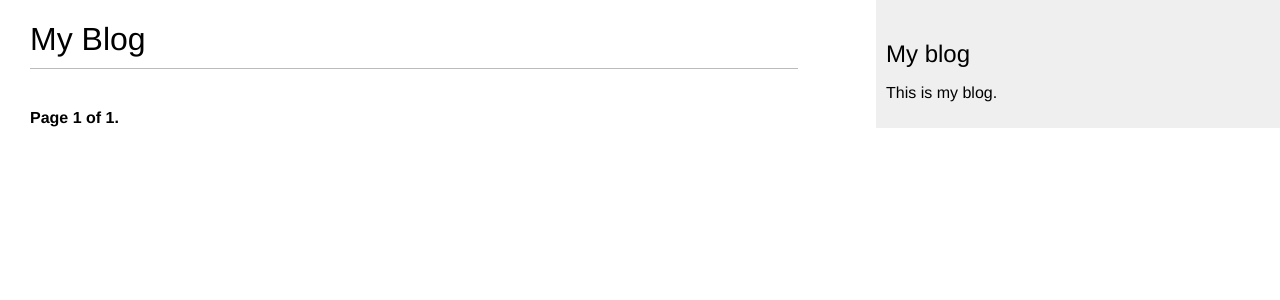
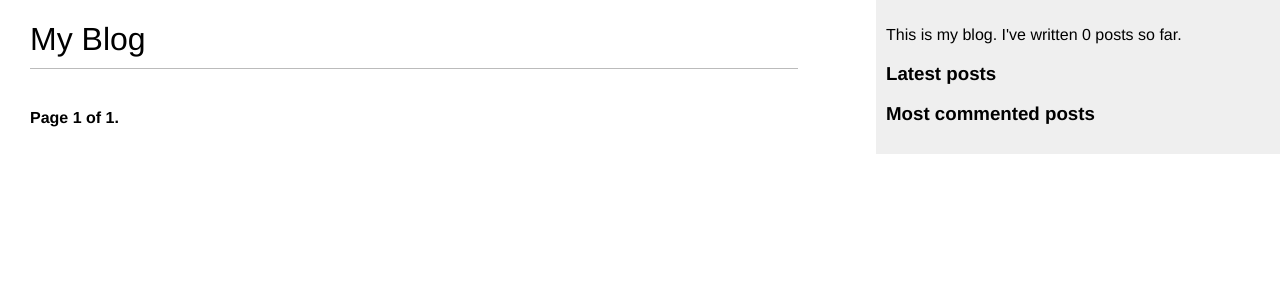
Before and after one commit to Deepak-Testpress/project_blog, a Django app: page /blog/ in a window 1280 px wide. Shown: the top 300 px of the page. Run offline with Django 4.2, Linux system fonts and the light colour scheme; data that the repository does not hold is empty.

Commit message:
Display latest and most commented posts in the sidebar (#13)

```diff
--- a/mysite/blog/templates/blog/base.html
+++ b/mysite/blog/templates/blog/base.html
@@ -1,3 +1,4 @@
+{% load blog_tags %}
 {% load static %}
 <!DOCTYPE html>
 <html>
@@ -11,8 +12,18 @@
             {% endblock %}
         </div>
         <div id="sidebar">
-            <h2>My blog</h2>
-            <p>This is my blog.</p>
+            <p>This is my blog. I've written {% total_posts %} posts so far.</p>
+            <h3>Latest posts</h3>
+            {% latest_posts 3 %}
+            <h3>Most commented posts</h3>
+            {% get_most_commented_posts as most_commented_posts %}
+            <ul>
+                {% for post in most_commented_posts %}
+                    <li>
+                        <a href="{{ post.get_absolute_url }}">{{ post.title }}</a>
+                    </li>
+                {% endfor %}
+            </ul>
         </div>
     </body>
 </html>
--- /dev/null
+++ b/mysite/blog/templates/blog/post/latest_post.html
@@ -0,0 +1,7 @@
+<ul>
+    {% for post in latest_posts %}
+    <li>
+        <a href="{{post.get_absolute_url}}">{{post.title}}</a>
+    </li>
+    {% endfor %}
+</ul>
--- /dev/null
+++ b/mysite/blog/templatetags/blog_tags.py
@@ -0,0 +1,23 @@
+from django import template
+from django.db.models import Count
+from ..models import Post
+
+register = template.Library()
+
+
+@register.simple_tag
+def total_posts():
+    return Post.published.count()
+
+
+@register.inclusion_tag("blog/post/latest_post.html")
+def latest_posts(count=5):
+    latest_posts = Post.published.order_by("-publish")[:count]
+    return {"latest_posts": latest_posts}
+
+
+@register.simple_tag
+def get_most_commented_posts(count=5):
+    return Post.published.annotate(total_comments=Count("comments")).order_by(
+        "-total_comments"
+    )[:count]
```
Also changed, not shown: mysite/blog/templatetags/__init__.py (added).
